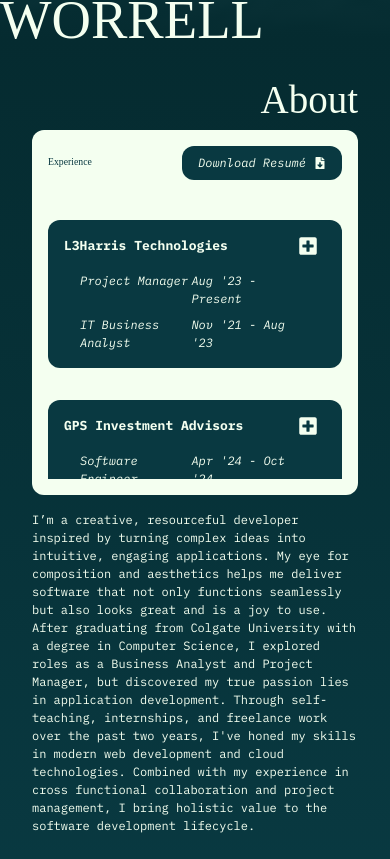
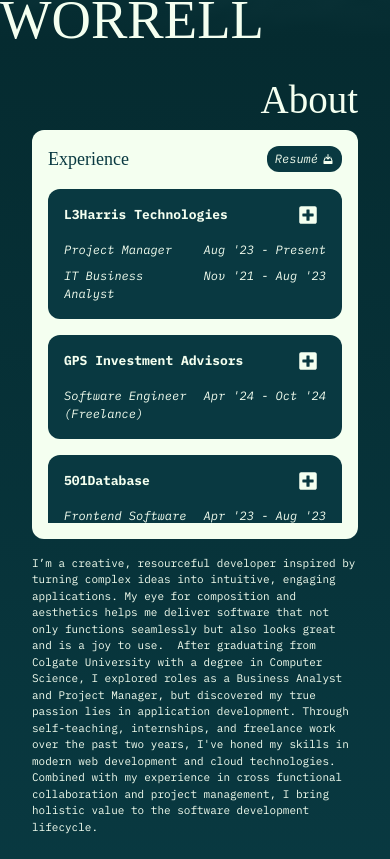
Before and after one commit to willrequaworrell/portfolio_site, a React (Vite) app: page / in a window 390 px wide. Shown: the part 805-1664 px from the top of the page. Built offline with nearby package versions, Linux system fonts and the light colour scheme; a web font is replaced by a local one.

Commit message:
Text scaling updates for About section for mobile resume section

```diff
--- a/src/components/About/AboutSection.tsx
+++ b/src/components/About/AboutSection.tsx
@@ -38,7 +38,7 @@
                     >
                         <div className="w-full flex flex-col items-end justify-center text-[#F4FFF0]">
                             <p className="hidden text-[7vw] font-climate md:block">About</p>
-                            <p className="text-[max(2.5vw,12px)] md:text-[1vw]">I’m a creative, resourceful developer inspired by turning complex ideas into intuitive, engaging applications. My eye for composition and aesthetics helps me deliver software that not only functions seamlessly but also looks great and is a joy to use.  After graduating from Colgate University with a degree in Computer Science, I explored roles as a Business Analyst and Project Manager, but discovered my true passion lies in application development. Through self-teaching, internships, and freelance work over the past two years, I've honed my skills in modern web development and cloud technologies. Combined with my experience in cross functional collaboration and project management, I bring holistic value to the software development lifecycle.</p>
+                            <p className="text-[max(2.5vw,11px)] md:text-[1vw]">I’m a creative, resourceful developer inspired by turning complex ideas into intuitive, engaging applications. My eye for composition and aesthetics helps me deliver software that not only functions seamlessly but also looks great and is a joy to use.  After graduating from Colgate University with a degree in Computer Science, I explored roles as a Business Analyst and Project Manager, but discovered my true passion lies in application development. Through self-teaching, internships, and freelance work over the past two years, I've honed my skills in modern web development and cloud technologies. Combined with my experience in cross functional collaboration and project management, I bring holistic value to the software development lifecycle.</p>
                         </div>
                     </motion.div>
                 </div>
--- a/src/components/About/Resume.tsx
+++ b/src/components/About/Resume.tsx
@@ -1,5 +1,6 @@
 import { motion } from "framer-motion"
 import { FaFileDownload } from "react-icons/fa"
+import { TiDownload } from "react-icons/ti";
 import { companySections } from "../../util/ResumeData"
 import ResumeCompanySection from "./ResumeCompanySection"
 
@@ -36,21 +37,23 @@
 			className="flex flex-col w-full h-full md:h-2/3 bg-[#F4FFF0] rounded-xl p-4 md:p-8"
 		>
 			<div className="flex items-center justify-between w-full gap-x-2 pb-2 border-slate-600/50 ">
-				<h2 className="text-[2.5vw] text-[#093941] font-climate">Experience</h2>
+				<h2 className="text-[max(18px,2.5vw)] text-[#093941] font-climate">Experience</h2>
 				<a
 					href="/resume.pdf"
 					download={"Will Worrell Resume.pdf"}
-					className="flex items-center gap-x-2 px-4 py-2 rounded-xl bg-[#093941] text-[max(1vw,12px)] text-[#F4FFF0] italic cursor-pointer hover:text-[#F4FFF0] hover:bg-slate-600 hover:scale-105 transition-all ease-in-out"
+					className="flex items-center gap-x-1 sm:gap-x-2 px-2 sm:px-4 py-1 sm:py-2 rounded-xl bg-[#093941] text-[max(1vw,12px)] text-[#F4FFF0] italic cursor-pointer hover:text-[#F4FFF0] hover:bg-slate-600 hover:scale-105 transition-all ease-in-out"
 				>
-					<p>Download Resumé</p>
-					<FaFileDownload />
+					<p className="">Resumé</p>
+					{/* <FaFileDownload  /> */}
+					<TiDownload />
+
 				</a>
 			</div>
 			<motion.div
 				variants={companySectionsContainerVariants}
 				initial="hidden"
 				whileInView="visible"
-				className="flex flex-col py-8 h-full flex-grow overflow-y-scroll text-[#F4FFF0] gap-y-4"
+				className="flex flex-col py-2 sm:py-8 h-full flex-grow overflow-y-scroll text-[#F4FFF0] gap-y-2 sm:gap-y-4"
 			>
 				{companySections.map(section => (
 					<>
--- a/src/components/About/ResumeCompanySection.tsx
+++ b/src/components/About/ResumeCompanySection.tsx
@@ -52,7 +52,7 @@
 
                 {companySection.roles.map(role => (
                     <div key={role.roleName}>
-                        <div className="flex justify-between w-full px-4">
+                        <div className="flex justify-between w-full sm:px-4">
                             <motion.p layout className=" w-1/2 italic text-[max(1vw,12px)]">{role.roleName}</motion.p>
                             <motion.p layout className="italic text-[max(1vw,12px)]">{role.startDate} - {role.endDate}</motion.p>
                         </div>
```
